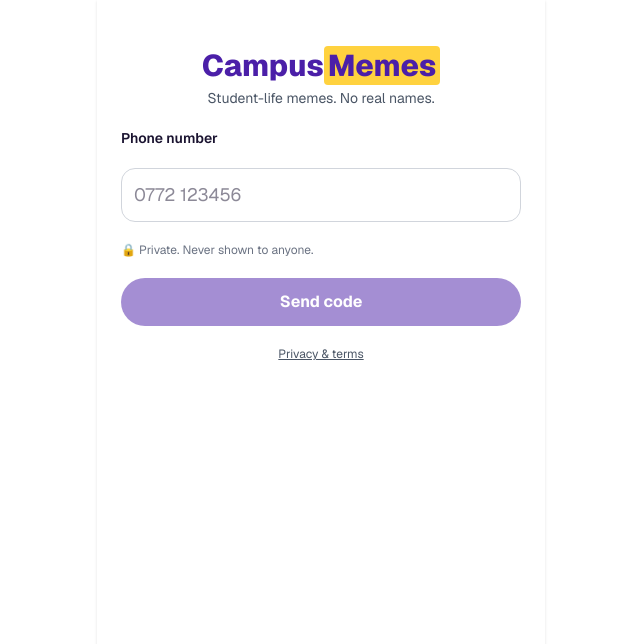
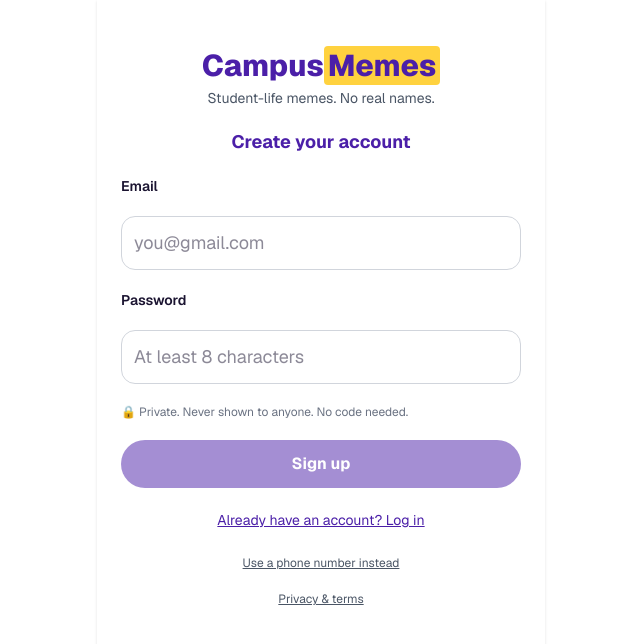
Before and after one commit to kuteesatendojeremiah/Campusmemes, a Next.js app: page /signup in a window 1280 px wide. Shown: the top 644 px of the page, without its empty margins (319-959 px from the left). Built offline with nearby package versions, Linux system fonts and the light colour scheme; no server answers.

Commit message:
Sign up / log in with email + password (no SMS or email code needed)
Co-Authored-By: Claude Sonnet 5.5 <noreply@anthropic.com>

```diff
--- a/src/app/(app)/privacy/page.tsx
+++ b/src/app/(app)/privacy/page.tsx
@@ -2,13 +2,13 @@ export default function Privacy() {
   return (
     <main className="space-y-3 p-5 text-sm text-gray-700">
       <h1 className="text-xl font-bold text-brand">Privacy &amp; terms</h1>
-      <p>CampusMemes is anonymous. You post under a random alias. Other users, sponsors and brands never see your phone number or any real identity.</p>
+      <p>CampusMemes is anonymous. You post under a random alias. Other users, sponsors and brands never see your phone number, email or any real identity.</p>
       <h2 className="font-bold text-brand">What we keep</h2>
-      <p>Your phone number is stored privately and used only to log you in and to ban rule breakers. We don&apos;t ask for your university, student email or registration number. If you tip or withdraw by Mobile Money, payment details stay private.</p>
+      <p>Your email (or phone number) is stored privately and used only to log you in and to ban rule breakers. We don&apos;t ask for your university, student email or registration number. If you tip or withdraw by Mobile Money, payment details stay private.</p>
       <h2 className="font-bold text-brand">What sponsors see</h2>
       <p>Sponsors get totals only (views, laughs, shares). Never personal data.</p>
       <h2 className="font-bold text-brand">Your content</h2>
-      <p>You own your memes but allow CampusMemes to show and share them. You can delete your account any time in Profile, which removes your memes, comments and phone number.</p>
+      <p>You own your memes but allow CampusMemes to show and share them. You can delete your account any time in Profile, which removes your memes, comments and email or phone number.</p>
       <h2 className="font-bold text-brand">Terms</h2>
       <p>You agree to follow the house rules. We may hide content, warn, suspend or ban users who break them.</p>
     </main>
--- a/src/app/(app)/signup/page.tsx
+++ b/src/app/(app)/signup/page.tsx
@@ -5,12 +5,15 @@ import { createClient } from "@/lib/supabase/client";
 import { normalizePhone, randomAlias, randomAvatar } from "@/lib/alias";
 import HouseRules from "@/components/HouseRules";
 
-type Step = "phone" | "code" | "alias" | "done";
+type Step = "email" | "phone" | "code" | "alias" | "done";
 
 export default function SignUp() {
   const router = useRouter();
   const [supabase] = useState(() => createClient());
-  const [step, setStep] = useState<Step>("phone");
+  const [step, setStep] = useState<Step>("email");
+  const [isLogin, setIsLogin] = useState(false);
+  const [email, setEmail] = useState("");
+  const [password, setPassword] = useState("");
   const [phoneInput, setPhoneInput] = useState("");
   const [phone, setPhone] = useState("");
   const [code, setCode] = useState("");
@@ -40,6 +43,28 @@ export default function SignUp() {
     if (err) setError(err);
     setBusy(false);
   }
+
+  /** Email + password: sign up (new) or log in (returning). No code is sent. */
+  const emailAuth = () =>
+    run(async () => {
+      const em = email.trim();
+      if (!/^\S+@\S+\.\S+$/.test(em)) return "Enter a valid email address.";
+      if (password.length < 8) return "Password must be at least 8 characters.";
+      const res = isLogin
+        ? await supabase.auth.signInWithPassword({ email: em, password })
+        : await supabase.auth.signUp({ email: em, password });
+      if (res.error) {
+        const m = res.error.message.toLowerCase();
+        if (m.includes("invalid login")) return "Wrong email or password.";
+        if (m.includes("already registered")) return "That email already has an account. Log in instead.";
+        if (m.includes("confirmation email")) return "Sign-up is temporarily unavailable. Please try again later.";
+        return res.error.message;
+      }
+      if (!res.data.session) return "Check your email to confirm your account, then log in.";
+      const { data: p } = await supabase.from("profiles").select("id").eq("id", res.data.user!.id).maybeSingle();
+      if (p) return void router.replace("/");
+      setStep("alias");
+    });
 
   const sendCode = () =>
     run(async () => {
@@ -83,6 +108,42 @@ export default function SignUp() {
         <p className="mt-1 text-sm text-gray-600">Student-life memes. No real names.</p>
       </div>
 
+      {step === "email" && (
+        <>
+          <h2 className="text-center text-lg font-bold text-brand">{isLogin ? "Log in" : "Create your account"}</h2>
+          <label className="block text-sm font-semibold">Email</label>
+          <input
+            type="email"
+            inputMode="email"
+            autoComplete="email"
+            placeholder="you@gmail.com"
+            value={email}
+            onChange={(e) => setEmail(e.target.value)}
+            className="w-full rounded-[14px] border border-gray-300 p-3 text-lg"
+          />
+          <label className="block text-sm font-semibold">Password</label>
+          <input
+            type="password"
+            autoComplete={isLogin ? "current-password" : "new-password"}
+            placeholder="At least 8 characters"
+            value={password}
+            onChange={(e) => setPassword(e.target.value)}
+            onKeyDown={(e) => e.key === "Enter" && !busy && email && password && emailAuth()}
+            className="w-full rounded-[14px] border border-gray-300 p-3 text-lg"
+          />
+          <p className="text-xs text-gray-500">🔒 Private. Never shown to anyone. No code needed.</p>
+          <button className={btn} disabled={busy || !email || !password} onClick={emailAuth}>
+            {isLogin ? "Log in" : "Sign up"}
+          </button>
+          <button className="w-full text-sm text-brand underline" onClick={() => { setIsLogin(!isLogin); setError(""); }}>
+            {isLogin ? "New here? Create an account" : "Already have an account? Log in"}
+          </button>
+          <button className="w-full text-xs text-gray-600 underline" onClick={() => { setStep("phone"); setError(""); }}>
+            Use a phone number instead
+          </button>
+        </>
+      )}
+
       {step === "phone" && (
         <>
           <label className="block text-sm font-semibold">Phone number</label>
@@ -97,6 +158,9 @@ export default function SignUp() {
           <p className="text-xs text-gray-500">🔒 Private. Never shown to anyone.</p>
           <button className={btn} disabled={busy || !phoneInput} onClick={sendCode}>
             Send code
+          </button>
+          <button className="w-full text-sm text-brand underline" onClick={() => { setStep("email"); setError(""); }}>
+            Use email and password instead
           </button>
         </>
       )}
--- a/src/app/admin/users/page.tsx
+++ b/src/app/admin/users/page.tsx
@@ -21,7 +21,7 @@ export default async function Users({ searchParams }: { searchParams: Promise<{
         <button className={btnCls}>Search</button>
       </form>
       <Card>
-        <Table head={["Alias", "Phone (admin only)", "Status", "Joined", "Actions"]}>
+        <Table head={["Alias", "Phone / email (admin only)", "Status", "Joined", "Actions"]}>
           {(users ?? []).map((u) => (
             <tr key={u.id}>
               <td>{u.avatar} {u.alias}{u.is_premium ? " ⭐" : ""}</td>
--- a/src/app/api/onboard/route.ts
+++ b/src/app/api/onboard/route.ts
@@ -1,7 +1,7 @@
 import { NextResponse } from "next/server";
 import { createClient } from "@/lib/supabase/server";
 import { createAdminClient } from "@/lib/supabase/admin";
-import { AVATARS } from "@/lib/alias";
+import { AVATARS, normalizeEmail } from "@/lib/alias";
 
 export async function POST(req: Request) {
   const { alias, avatar, acceptedRules } = await req.json();
@@ -13,15 +13,16 @@ export async function POST(req: Request) {
   const supabase = await createClient();
   const { data } = await supabase.auth.getUser();
   const user = data.user;
-  if (!user?.phone) return NextResponse.json({ error: "Not signed in." }, { status: 401 });
+  if (!user || (!user.phone && !user.email)) return NextResponse.json({ error: "Not signed in." }, { status: 401 });
 
   const admin = createAdminClient();
-  const phone = user.phone.startsWith("+") ? user.phone : `+${user.phone}`;
+  // Private identity: the phone number, or "email:<address>" for email sign-ups. Bans match on this value.
+  const phone = user.phone ? (user.phone.startsWith("+") ? user.phone : `+${user.phone}`) : `email:${normalizeEmail(user.email!)}`;
 
   const { data: banned } = await admin.from("banned_phones").select("phone").eq("phone", phone).maybeSingle();
   if (banned) {
     await admin.auth.admin.deleteUser(user.id);
-    return NextResponse.json({ error: "This number can't be used on CampusMemes." }, { status: 403 });
+    return NextResponse.json({ error: "This account can't be used on CampusMemes." }, { status: 403 });
   }
 
   const { data: existing } = await admin.from("profiles").select("id").eq("id", user.id).maybeSingle();
--- a/src/components/HouseRules.tsx
+++ b/src/components/HouseRules.tsx
@@ -3,7 +3,7 @@ export const RULES = [
   "No real names, no photos of real people, and no school names.",
   "No sexual, hateful or tribal content.",
   "Nothing that targets or bullies a person.",
-  "Posts with several reports are hidden until reviewed. Repeat rule breakers are banned by phone number.",
+  "Posts with several reports are hidden until reviewed. Repeat rule breakers are banned by phone number or email.",
 ];
 
 export default function HouseRules() {
--- a/src/lib/alias.ts
+++ b/src/lib/alias.ts
@@ -19,3 +19,12 @@ export function normalizePhone(input: string): string | null {
   else return null;
   return n;
 }
+
+/** Canonical email used for the private identity/ban list: lower-case, no +tags, no dots for gmail. */
+export function normalizeEmail(input: string): string {
+  const [rawLocal = "", rawDomain = ""] = input.trim().toLowerCase().split("@");
+  const domain = rawDomain === "googlemail.com" ? "gmail.com" : rawDomain;
+  let local = rawLocal.split("+")[0];
+  if (domain === "gmail.com") local = local.replace(/\./g, "");
+  return `${local}@${domain}`;
+}
```
